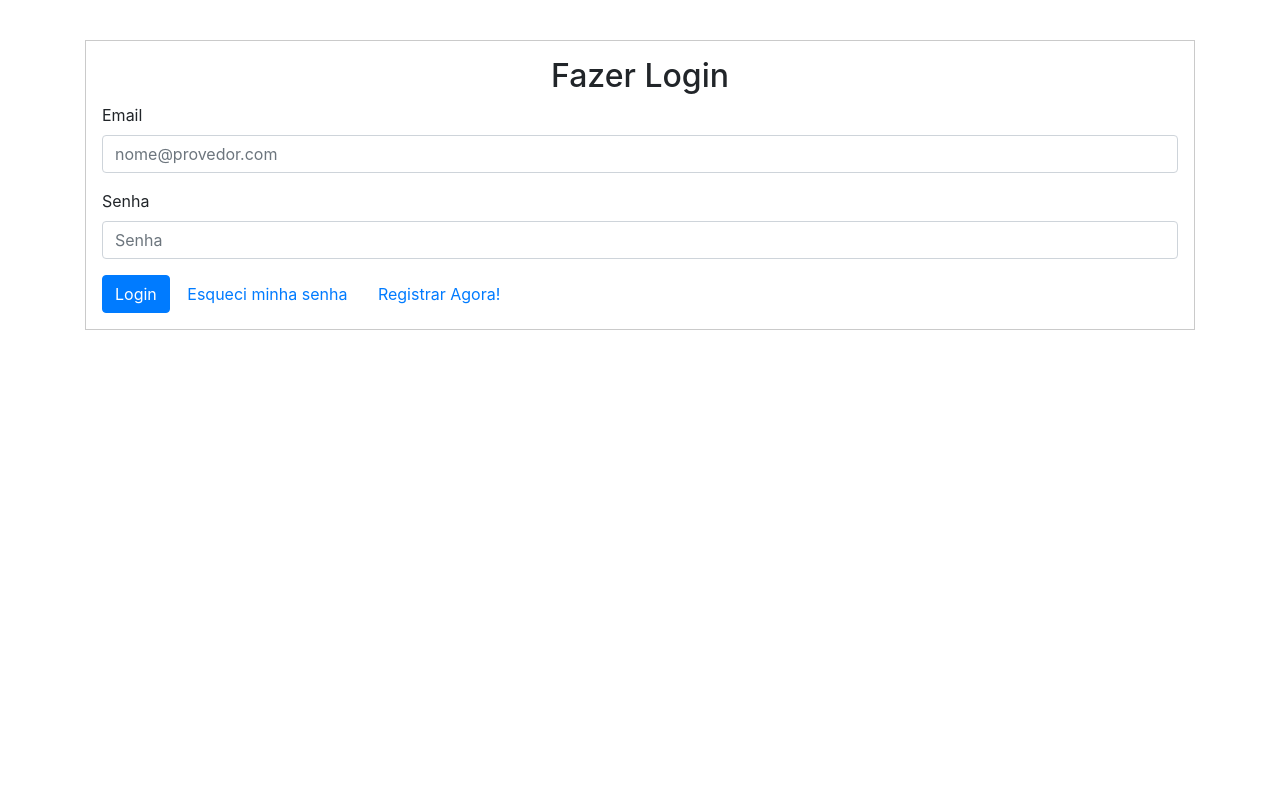
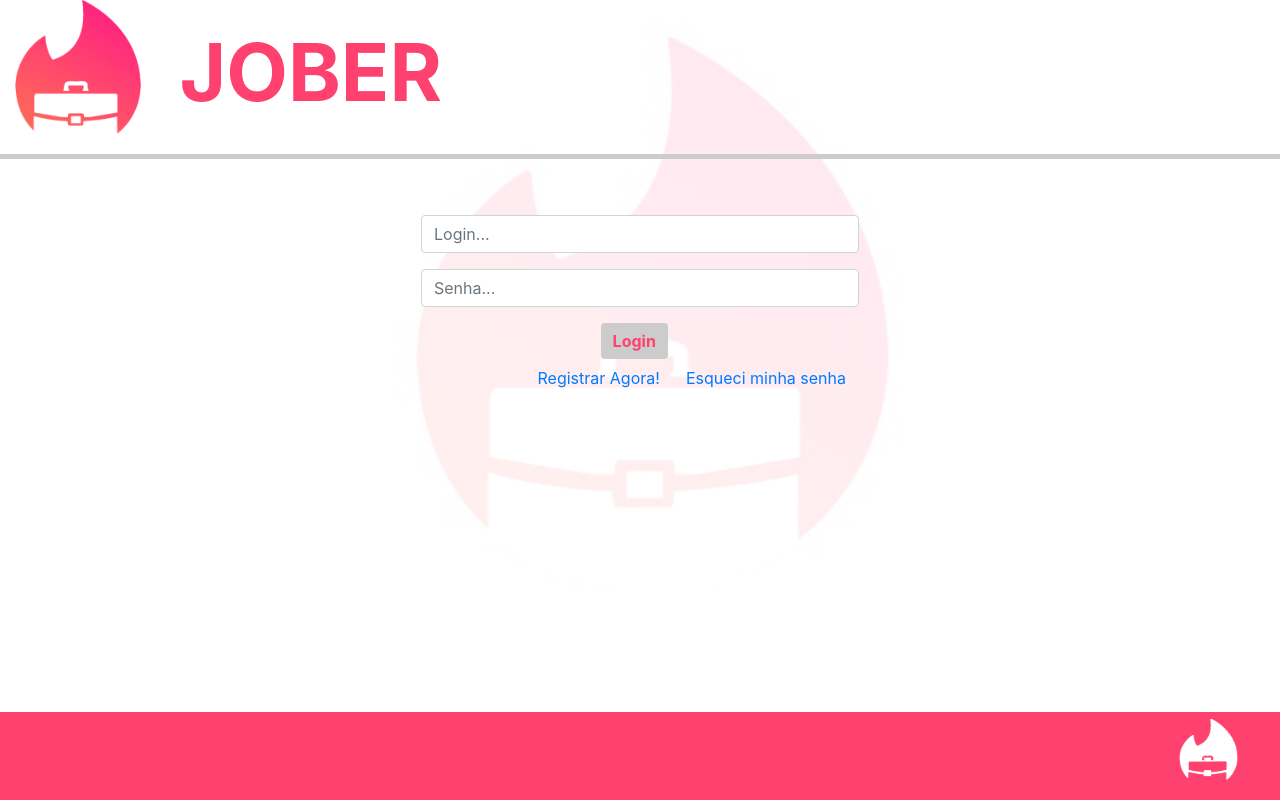
Before and after one commit to rjcjunior/dac-trabalho-final, a Django app: page /login/ in a window 1280 px wide. Run offline with Django 3.2, Linux system fonts and the light colour scheme; some libraries are stand-ins or nearby versions.

Commit message:
Style tela de login e registro

```diff
--- a/estagios/authentication/templates/login.html
+++ b/estagios/authentication/templates/login.html
@@ -2,10 +2,17 @@
 {% load static %}
 
 {% block content %}
-<div class="container">
+<header id="header" class="">
+    <div class="container-fluid">
+        <img class="img-header" src="../../static/logo.png">
+        <h2>JOBER</h2>
+    </div>
+
+</header><!-- /header -->
+
+<div class="container form-login">
     <div class="">
         <form class="log-in-form" method="post">
-            <h2 class="text-center">Fazer Login</h2>
             <div class="validation-alerts">
                 {% if messages %}
                     <div class="alert alert-danger" role="alert">
@@ -23,32 +30,98 @@
                 {% endif %}
             </div>
             <div class="form-group">
-                <label>Email</label>
-                <input name="email" class="form-control" type="email" placeholder="nome@provedor.com">
+                <input name="email" class="form-control" type="email" placeholder="Login...">
                 <small class="form-text text-danger">{{ form.email.errors }}</small>
             </div>
             <div class="form-group">
-                <label>Senha</label>
-                <input name="password" class="form-control" type="password" placeholder="Senha">
+                <input name="password" class="form-control" type="password" placeholder="Senha...">
                 <small class="form-text text-danger">{{ form.password.errors }}</small>
             </div>
-            <input type="submit" class="btn btn-primary" value="Login" />
+            <input type="submit" class="btn btn-primary btn-login" value="Login" />
             <a class="btn btn-outline" href="#">Esqueci minha senha</a>
             <a class="btn btn-outline" href="{% url 'register' %}">Registrar Agora!</a>
         {% csrf_token %}
         </form>
     </div>
 </div>
+<footer>
+    <div class="container-fluid">
+        <img class="float-right" src="../../static/logo-footer.png">
+    </div>
+</footer>
 {% endblock content %}
 
 
 {% block style %}
 <style>
+body::after {
+    content: "";
+    background-image: url("../../static/logo.jpg");
+    opacity: 0.1;
+    top: -52px;
+    left: 0;
+    bottom: 0;
+    right: 0;
+    position: absolute;
+    z-index: -1;
+    background-size: cover;
+    background-repeat: no-repeat;
+    background-position: center top;
+    background-size: 59em;
+}
+.form-login{
+    width: 500px;
+}
 .log-in-form {
-    border: 1px solid #cacaca;
     padding: 1rem;
     border-radius: 0;
     margin-top: 40px;
 }
+.btn-outline{
+    float: right;
+}
+
+.btn-login {
+    background: #cccccc;
+    color: #ff4170;
+    font-weight: bolder;
+    border: none;
+    margin: 0 41%;
+}
+#header{
+    border-bottom: 5px solid #cccccc;
+    padding-bottom: 20px;
+}
+#header .container-fluid {
+    text-align: left;
+}
+#header .container-fluid .img-header {
+    max-width: 100%;
+    max-height: 100%;
+    width: 126px;
+    vertical-align: top;
+}
+
+#header h2 {
+    color: #ff4170;
+    font-weight: bolder;
+    display: inline-block;
+    font-size: 5em;
+    margin: 24px 0 0 34px !important;
+}
+footer img {
+    max-width: 100%;
+    max-height: 100%;
+    height: 61px;
+    margin: 7px 27px 0 0;
+}
+footer {
+  position: absolute;
+  bottom: 0;
+  padding-bottom: 20px;
+  background: #ff4170;
+  width: 100%;
+}
+
 </style>
 {% endblock style %}
```
Also changed, not shown: estagios/authentication/templates/register.html (+87 -3 lines), estagios/static/logo-footer.png (added), estagios/static/logo.png (added).
